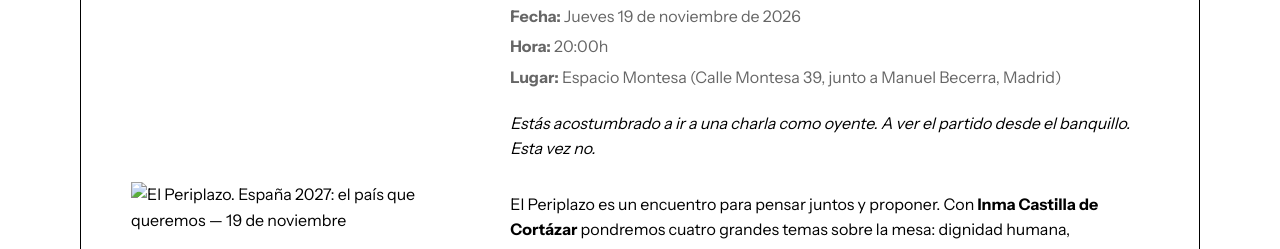
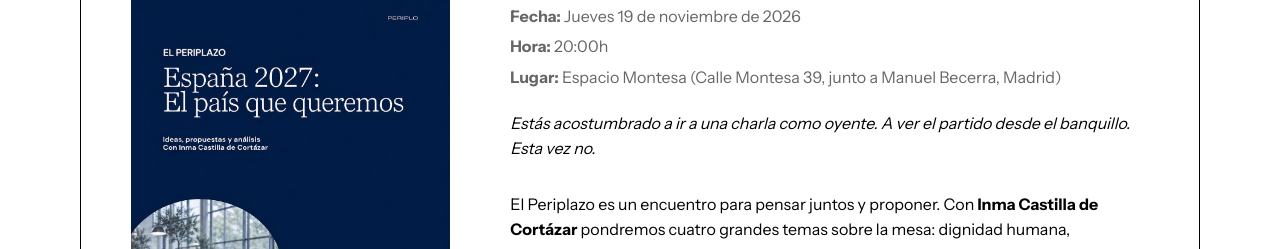
Before and after one commit to somosperiplo/web-de-periplo, a plain HTML site: page eventos.html in a window 1280 px wide. Shown: the part 703-952 px from the top of the page. Drawn offline with Linux system fonts and the light colour scheme.

Commit message:
Usar Periplazo.jpg como cartel del evento

```diff
--- a/eventos.html
+++ b/eventos.html
@@ -14,7 +14,7 @@
     <meta property="og:url" content="https://periplo.es/eventos.html">
     <meta property="og:title" content="España 2027: el país que queremos | Periplo">
     <meta property="og:description" content="El Periplazo, con Inma Castilla de Cortázar. Aquí no se viene a escuchar, se viene a proponer. Jueves 19 de noviembre, 20:00h, Espacio Montesa (Madrid).">
-    <meta property="og:image" content="https://periplo.es/images/cartel-periplazo.jpg">
+    <meta property="og:image" content="https://periplo.es/images/Periplazo.jpg">
     <meta property="og:image:width" content="1055">
     <meta property="og:image:height" content="1491">
     <meta property="og:image:alt" content="Cartel de El Periplazo: España 2027, el país que queremos">
@@ -24,7 +24,7 @@
     <meta name="twitter:card" content="summary_large_image">
     <meta name="twitter:title" content="España 2027: el país que queremos | Periplo">
     <meta name="twitter:description" content="El Periplazo, con Inma Castilla de Cortázar. Aquí no se viene a escuchar, se viene a proponer. Jueves 19 de noviembre, 20:00h, Espacio Montesa (Madrid).">
-    <meta name="twitter:image" content="https://periplo.es/images/cartel-periplazo.jpg">
+    <meta name="twitter:image" content="https://periplo.es/images/Periplazo.jpg">
 </head>
 <body>
     <!-- Header -->
@@ -75,7 +75,7 @@
                 <!-- Evento: El Periplazo - España 2027 -->
                 <div class="evento-card">
                     <div class="evento-card-image">
-                        <img src="images/cartel-periplazo.jpg" alt="El Periplazo. España 2027: el país que queremos — 19 de noviembre">
+                        <img src="images/Periplazo.jpg" alt="El Periplazo. España 2027: el país que queremos — 19 de noviembre">
                     </div>
                     <div class="evento-card-content">
                         <h3>El Periplazo. España 2027: el país que queremos</h3>
```
